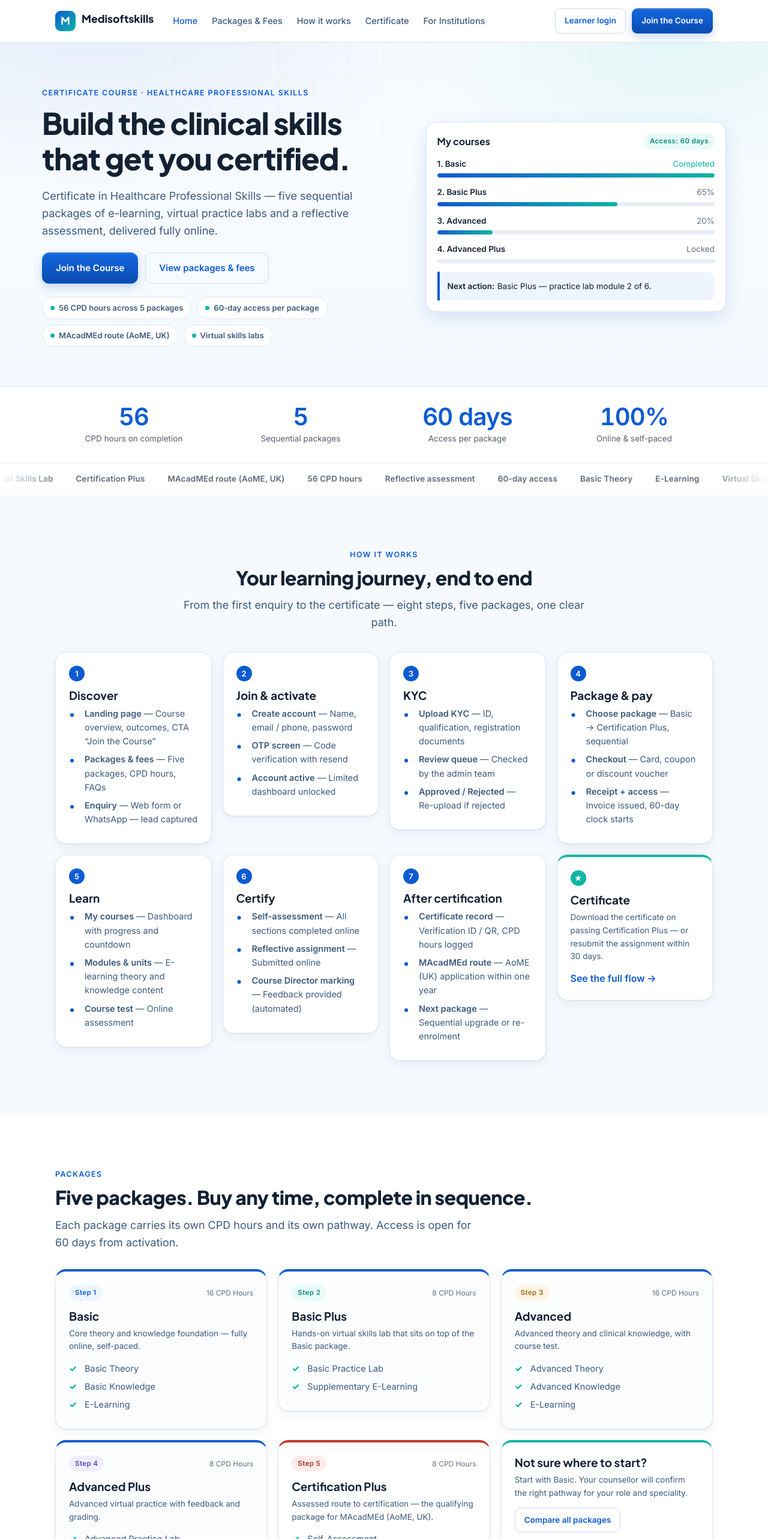
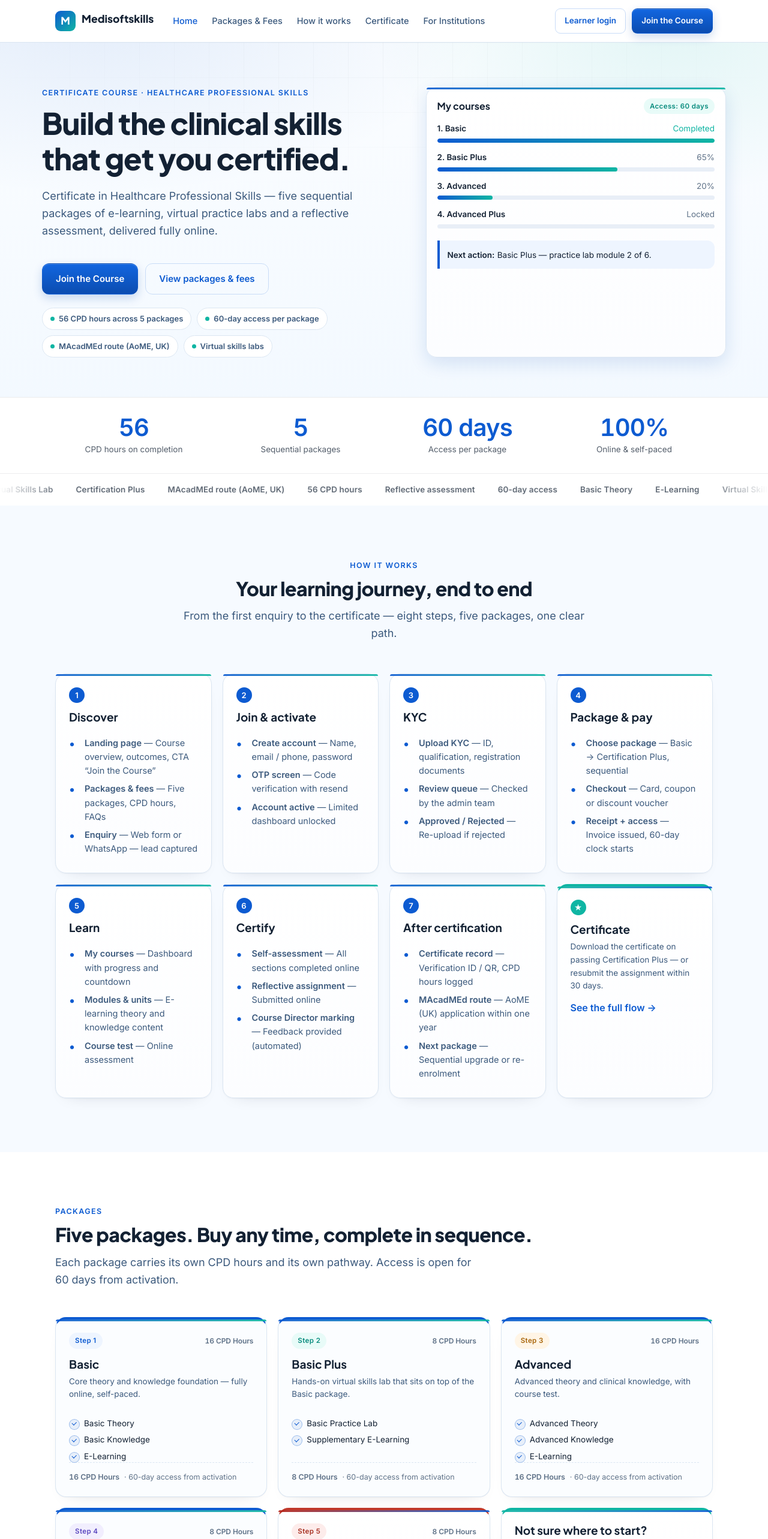
Before and after one commit to thunacare-alt/medisoftskills-web-frontend, a React (Vite) app: page / in a window 1280 px wide. Shown: the top 2566 px of the page at 60% size. Built offline with nearby package versions, Linux system fonts and the light colour scheme.

Commit message:
ux: equal-height card grids, richer card surfaces, and a phased timeline for How it works

```diff
--- a/src/pages/Home.jsx
+++ b/src/pages/Home.jsx
@@ -86,13 +86,17 @@ export default function Home() {
             {packages.map((p, i) => (
               <Reveal key={p.id} delay={i * 0.05}>
                 <Card hover className={'card tint-' + (p.id === 'certification-plus' ? 'crimson' : 'brand')}>
-                  <div style={{ display: 'flex', justifyContent: 'space-between', alignItems: 'center' }}>
+                  <div className="card-head">
                     <Badge tone={p.tone}>Step {p.order}</Badge>
-                    <span className="xs muted">{p.hours}</span>
+                    <span className="xs muted cpd">{p.hours}</span>
                   </div>
                   <h3 style={{ marginTop: 14 }}>{p.name}</h3>
                   <p className="sm">{p.summary}</p>
-                  <ul className="list">{p.contents.map(c => <li key={c}>{c}</li>)}</ul>
+                  <ul className="tick">{p.contents.map(c => <li key={c}>{c}</li>)}</ul>
+                  <div className="card-foot">
+                    <span className="cpd">{p.hours}</span>
+                    <span>· 60-day access from activation</span>
+                  </div>
                 </Card>
               </Reveal>
             ))}
--- a/src/pages/Journey.jsx
+++ b/src/pages/Journey.jsx
@@ -2,22 +2,54 @@ import { Link } from 'react-router-dom'
 import { Reveal, PageHero, Card, SectionHead } from '../components/UI.jsx'
 import { journeyStages, rules } from '../data/site.js'
 
+// Seven stages read as a flat list. Grouping them into three phases gives the
+// page a spine: what happens before you enrol, while you learn, and at the end.
+const phases = [
+  { from: 1, to: 3, t: 'Before you enrol', d: 'Discover the course, create your account and clear KYC.' },
+  { from: 4, to: 5, t: 'Enrol & learn', d: 'Choose your package, pay, then work through the e-learning.' },
+  { from: 6, to: 7, t: 'Complete & certify', d: 'Practise in the skills labs, get assessed, download your certificate.' }
+]
+
 export default function Journey() {
+  const phaseOf = n => phases.find(p => n >= p.from && n <= p.to)
   return (
     <>
       <PageHero eyebrow="How it works" title="The learner journey, screen by screen"
         lead="Seven stages from first visit to certificate. Each stage shows the learner screens and the support that runs behind them." />
       <section className="section tight">
         <div className="container">
-          <div className="rail">
+          <Reveal>
+            <div className="stepper">
               {journeyStages.map((s, i) => (
-              <Reveal key={s.n} delay={i * 0.04}>
-                <div className="rail-row">
-                  <div className="rail-stage">
-                    <b>{s.n}. {s.stage}</b>
-                    <span>{s.agent}</span>
+                <span key={s.n} style={{ display: 'contents' }}>
+                  <span className="dot"><i>{s.n}</i>{s.stage}</span>
+                  {i < journeyStages.length - 1 && <span className="sep" />}
+                </span>
+              ))}
             </div>
-                  <div className="rail-screens">
+          </Reveal>
+
+          <div className="tl" style={{ marginTop: 34 }}>
+            {journeyStages.map((s, i) => {
+              const ph = phaseOf(s.n)
+              return (
+                <div key={s.n}>
+                  {ph && s.n === ph.from && (
+                    <Reveal>
+                      <div className="phase">
+                        <b>{ph.t}</b>
+                        <span>{ph.d}</span>
+                      </div>
+                    </Reveal>
+                  )}
+                  <Reveal delay={i * 0.03}>
+                    <div className="tl-stage">
+                      <div className="tl-node">{s.n}</div>
+                      <div className="tl-head">
+                        <b>{s.stage}</b>
+                        <span className="tl-agent">{s.agent}</span>
+                      </div>
+                      <div className="tl-screens">
                         {s.screens.map(sc => (
                           <div key={sc.t} className={'scr ' + (sc.tone || '')}>
                             <b>{sc.t}</b><span>{sc.d}</span>
@@ -26,7 +58,9 @@ export default function Journey() {
                       </div>
                     </div>
                   </Reveal>
-            ))}
+                </div>
+              )
+            })}
           </div>
         </div>
       </section>
--- a/src/theme.css
+++ b/src/theme.css
@@ -311,3 +311,225 @@ table.tbl tr:nth-child(even) td{background:#fafcff}
   .cert-inner{ padding:26px 18px 22px; border-radius:10px }
   .cert-meta{ gap:6px 14px; font-size:12px }
 }
+
+/* =========================================================================
+   UX v2 â€” uniform cards, richer surfaces, phased timeline
+   Appended to theme.css. Nothing here removes existing rules.
+   ========================================================================= */
+
+/* --- 1. Equal-height grids, solved at the source ------------------------
+   The old grids looked uneven because each <Reveal> wrapper was a block
+   with auto height, so a card with 3 bullets and a card with 5 bullets
+   ended at different baselines. Make every grid cell a stretching flex
+   column and let the card fill it. */
+.grid { align-items: stretch; }
+.grid > * { display: flex; flex-direction: column; height: 100%; min-width: 0; }
+.grid > * > .card,
+.grid > * > * > .card { height: 100%; }
+.reveal { display: flex; flex-direction: column; height: 100%; }
+.reveal > .card { flex: 1 1 auto; }
+.card { display: flex; flex-direction: column; }
+
+/* --- 2. Cards: more surface, less flat --------------------------------- */
+.card {
+  position: relative;
+  border-radius: 18px;
+  border: 1px solid var(--line, #e6e8ee);
+  background: linear-gradient(180deg, #ffffff 0%, #fcfdff 100%);
+  box-shadow: 0 1px 2px rgba(16, 24, 40, .04), 0 12px 28px -22px rgba(16, 24, 40, .22);
+  transition: transform .28s cubic-bezier(.2, .7, .3, 1), box-shadow .28s ease, border-color .28s ease;
+}
+.card::before {
+  content: '';
+  position: absolute;
+  inset: 0 0 auto 0;
+  height: 3px;
+  border-radius: 18px 18px 0 0;
+  background: linear-gradient(90deg, var(--brand, #1d4ed8), var(--teal, #0d9488));
+  opacity: .9;
+}
+.card:hover {
+  transform: translateY(-4px);
+  border-color: color-mix(in srgb, var(--brand, #1d4ed8) 32%, var(--line, #e6e8ee));
+  box-shadow: 0 20px 44px -26px rgba(16, 24, 40, .38);
+}
+.tint-teal::before { background: linear-gradient(90deg, var(--teal, #0d9488), var(--brand, #1d4ed8)); }
+.tint-crimson::before { background: linear-gradient(90deg, #b42318, var(--brand, #1d4ed8)); }
+
+.card-head {
+  display: flex;
+  align-items: center;
+  justify-content: space-between;
+  gap: 10px;
+}
+.card-foot {
+  margin-top: auto;
+  padding-top: 14px;
+  border-top: 1px dashed var(--line, #e6e8ee);
+  display: flex;
+  align-items: center;
+  gap: 8px;
+  flex-wrap: wrap;
+  font-size: 12.5px;
+  color: var(--muted, #667085);
+}
+.cpd { font-variant-numeric: tabular-nums; font-weight: 600; letter-spacing: -.01em; }
+
+/* Tick list â€” replaces the flat bullet list inside cards */
+.tick { list-style: none; padding: 0; margin: 14px 0 0; display: grid; gap: 8px; }
+.tick li { position: relative; padding-left: 25px; font-size: 13.5px; line-height: 1.45; }
+.tick li::before {
+  content: '';
+  position: absolute;
+  left: 0; top: 2px;
+  width: 16px; height: 16px;
+  border-radius: 50%;
+  background: color-mix(in srgb, var(--brand, #1d4ed8) 10%, #fff);
+  border: 1px solid color-mix(in srgb, var(--brand, #1d4ed8) 34%, transparent);
+}
+.tick li::after {
+  content: '';
+  position: absolute;
+  left: 4.5px; top: 6.5px;
+  width: 6px; height: 3.5px;
+  border-left: 1.7px solid var(--brand, #1d4ed8);
+  border-bottom: 1.7px solid var(--brand, #1d4ed8);
+  transform: rotate(-45deg);
+}
+
+/* --- 3. "How it works": a real phased timeline ------------------------- */
+.tl { position: relative; }
+.tl::before {
+  content: '';
+  position: absolute;
+  left: 23px; top: 10px; bottom: 10px;
+  width: 2px;
+  background: linear-gradient(180deg, var(--brand, #1d4ed8), var(--teal, #0d9488));
+  opacity: .2;
+  border-radius: 2px;
+}
+
+.phase {
+  position: relative;
+  padding: 26px 0 6px 60px;
+}
+.tl > *:first-child .phase { padding-top: 0; }
+.phase b {
+  display: inline-flex;
+  align-items: center;
+  gap: 9px;
+  font-size: 11.5px;
+  font-weight: 700;
+  letter-spacing: .14em;
+  text-transform: uppercase;
+  color: var(--muted, #667085);
+}
+.phase b::before {
+  content: '';
+  width: 11px; height: 11px;
+  border-radius: 50%;
+  background: var(--brand, #1d4ed8);
+  box-shadow: 0 0 0 5px color-mix(in srgb, var(--brand, #1d4ed8) 12%, #fff);
+}
+.phase span { display: block; margin-top: 6px; padding-left: 20px; font-size: 13.5px; color: var(--muted, #667085); }
+
+.tl-stage { position: relative; padding: 0 0 22px 60px; }
+.tl-node {
+  position: absolute;
+  left: 12px; top: 0;
+  width: 24px; height: 24px;
+  border-radius: 50%;
+  background: #fff;
+  border: 2px solid var(--brand, #1d4ed8);
+  color: var(--brand, #1d4ed8);
+  display: grid;
+  place-items: center;
+  font-size: 12px;
+  font-weight: 700;
+  box-shadow: 0 0 0 5px #fff;
+  z-index: 1;
+}
+.tl-head { display: flex; align-items: center; gap: 10px; flex-wrap: wrap; }
+.tl-head b { font-size: 16.5px; letter-spacing: -.01em; }
+.tl-agent {
+  font-size: 11.5px;
+  font-weight: 600;
+  padding: 3px 10px;
+  border-radius: 999px;
+  color: #0f766e;
+  background: color-mix(in srgb, #0d9488 10%, #fff);
+  border: 1px solid color-mix(in srgb, #0d9488 26%, transparent);
+}
+.tl-screens {
+  display: grid;
+  grid-template-columns: repeat(3, minmax(0, 1fr));
+  gap: 10px;
+  margin-top: 12px;
+}
+.scr {
+  display: flex;
+  flex-direction: column;
+  gap: 4px;
+  height: 100%;
+  padding: 12px 13px;
+  border-radius: 13px;
+  background: #fff;
+  border: 1px solid var(--line, #e6e8ee);
+  box-shadow: 0 1px 2px rgba(16, 24, 40, .03);
+  transition: transform .22s ease, box-shadow .22s ease, border-color .22s ease;
+}
+.scr:hover {
+  transform: translateY(-2px);
+  border-color: color-mix(in srgb, var(--brand, #1d4ed8) 26%, var(--line, #e6e8ee));
+  box-shadow: 0 12px 24px -18px rgba(16, 24, 40, .3);
+}
+.scr b { font-size: 13.5px; letter-spacing: -.005em; }
+.scr span { font-size: 12.5px; line-height: 1.45; color: var(--muted, #667085); }
+.scr.teal { background: linear-gradient(180deg, #f0fdfa, #fff); border-color: color-mix(in srgb, #0d9488 30%, #fff); }
+.scr.warn { background: linear-gradient(180deg, #fffbeb, #fff); border-color: color-mix(in srgb, #b45309 30%, #fff); }
+.scr.dashed { border-style: dashed; }
+
+/* Stage counter strip above the timeline */
+.stepper {
+  display: flex;
+  align-items: center;
+  gap: 10px;
+  flex-wrap: wrap;
+  padding: 12px 14px;
+  border-radius: 14px;
+  border: 1px solid var(--line, #e6e8ee);
+  background: linear-gradient(180deg, #fff, #fbfcff);
+}
+.stepper .dot {
+  display: inline-flex;
+  align-items: center;
+  gap: 7px;
+  font-size: 12.5px;
+  color: var(--muted, #667085);
+}
+.stepper .dot i {
+  width: 22px; height: 22px;
+  border-radius: 50%;
+  display: grid;
+  place-items: center;
+  font-style: normal;
+  font-size: 11px;
+  font-weight: 700;
+  color: var(--brand, #1d4ed8);
+  background: color-mix(in srgb, var(--brand, #1d4ed8) 10%, #fff);
+}
+.stepper .sep { flex: 1; min-width: 14px; height: 1px; background: var(--line, #e6e8ee); }
+
+@media (max-width: 860px) {
+  .tl-screens { grid-template-columns: repeat(2, minmax(0, 1fr)); }
+}
+@media (max-width: 700px) {
+  .tl::before { left: 16px; }
+  .tl-stage { padding-left: 46px; }
+  .tl-node { left: 5px; }
+  .phase { padding-left: 46px; }
+  .tl-screens { grid-template-columns: 1fr; }
+}
+@media (prefers-reduced-motion: reduce) {
+  .card, .scr, .card:hover, .scr:hover { transition: none; transform: none; }
+}
```
Lines whose indentation alone changed are shown as unchanged.
